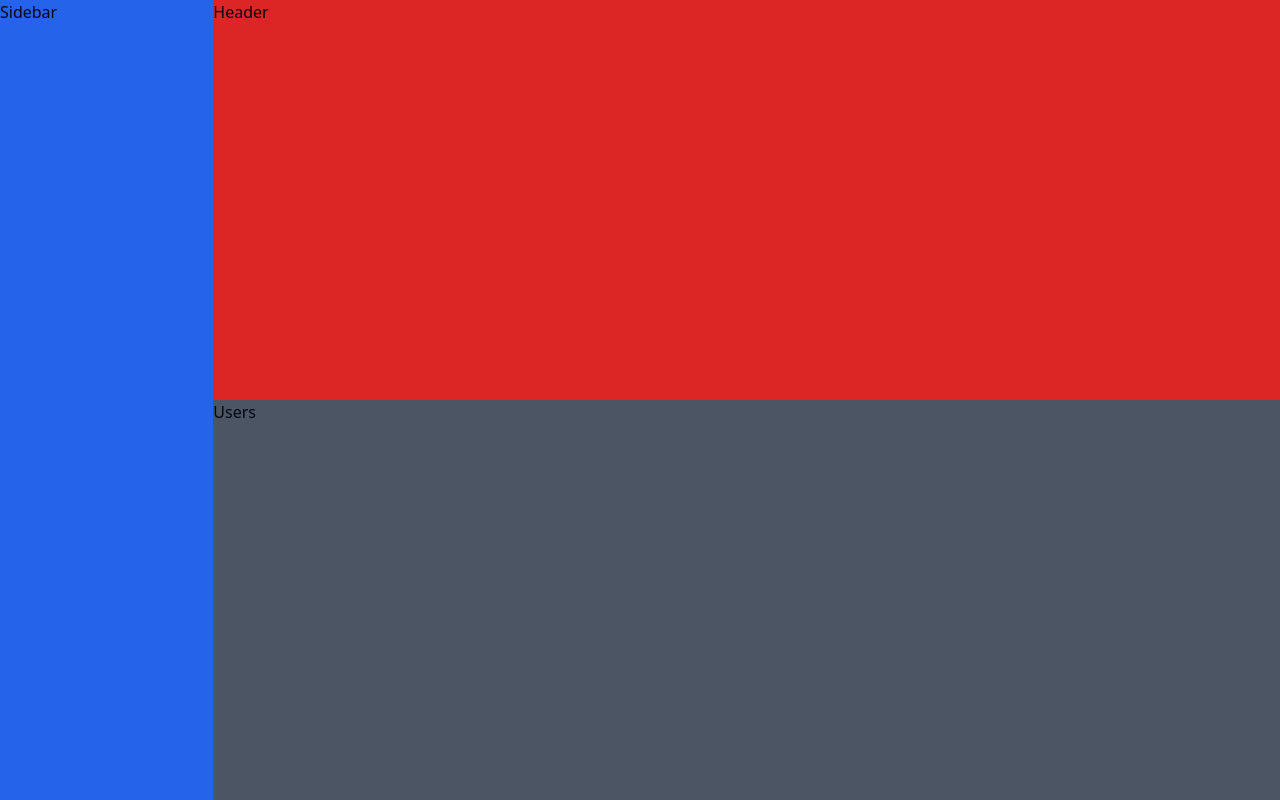
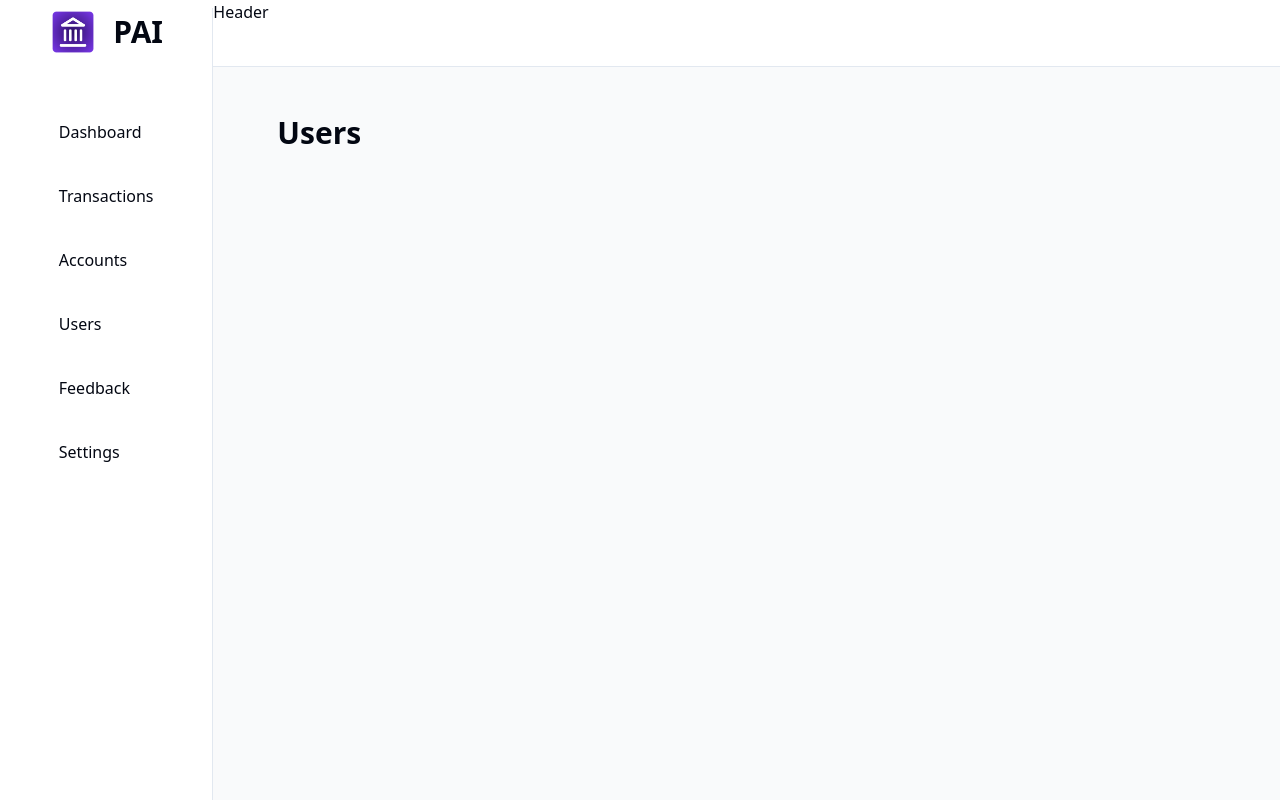
Before and after one commit to amittam104/Pai, a React (Vite) app: page /users in a window 1280 px wide. Built offline with nearby package versions, Linux system fonts and the light colour scheme.

Commit message:
chore: build app layout, add app nav on sidebar

```diff
--- a/src/pages/Accounts.jsx
+++ b/src/pages/Accounts.jsx
@@ -1,5 +1,5 @@
 function Accounts() {
-  return <div>Accounts</div>;
+  return <div className="text-3xl font-bold">Accounts</div>;
 }
 
 export default Accounts;
--- a/src/pages/Dashboard.jsx
+++ b/src/pages/Dashboard.jsx
@@ -1,5 +1,5 @@
 function Dashboard() {
-  return <div>Dashboard</div>;
+  return <div className="text-3xl font-bold">Dashboard</div>;
 }
 
 export default Dashboard;
--- a/src/pages/Feedback.jsx
+++ b/src/pages/Feedback.jsx
@@ -1,5 +1,5 @@
 function Feedback() {
-  return <div>Feedback</div>;
+  return <div className="text-3xl font-bold">Feedback</div>;
 }
 
 export default Feedback;
--- a/src/pages/Settings.jsx
+++ b/src/pages/Settings.jsx
@@ -1,5 +1,5 @@
 function Settings() {
-  return <div>Settings</div>;
+  return <div className="text-3xl font-bold">Settings</div>;
 }
 
 export default Settings;
--- a/src/pages/Transactions.jsx
+++ b/src/pages/Transactions.jsx
@@ -1,5 +1,5 @@
 function Transactions() {
-  return <div>Transactions</div>;
+  return <div className="text-3xl font-bold">Transactions</div>;
 }
 
 export default Transactions;
--- a/src/pages/Users.jsx
+++ b/src/pages/Users.jsx
@@ -1,5 +1,5 @@
 function Users() {
-  return <div>Users</div>;
+  return <div className="text-3xl font-bold">Users</div>;
 }
 
 export default Users;
--- a/src/ui/AppLayout.jsx
+++ b/src/ui/AppLayout.jsx
@@ -4,10 +4,10 @@ import Sidebar from "./Sidebar";
 
 function AppLayout() {
   return (
-    <div className="grid grid-rows-2 grid-cols-6 h-screen">
+    <div className="grid grid-rows-12 grid-cols-6 h-screen">
       <Sidebar />
       <Header />
-      <main className="bg-gray-600 col-span-5">
+      <main className="bg-gray-50 col-span-5 row-span-11 py-12 px-16">
         <Outlet />
       </main>
     </div>
--- /dev/null
+++ b/src/ui/AppNav.jsx
@@ -0,0 +1,30 @@
+import { Link } from "react-router-dom";
+
+function AppNav() {
+  return (
+    <nav>
+      <ul className="flex flex-col gap-10">
+        <li>
+          <Link to="/dashboard">Dashboard</Link>
+        </li>
+        <li>
+          <Link to="/transactions">Transactions</Link>
+        </li>
+        <li>
+          <Link to="/accounts">Accounts</Link>
+        </li>
+        <li>
+          <Link to="/users">Users</Link>
+        </li>
+        <li>
+          <Link to="/feedback">Feedback</Link>
+        </li>
+        <li>
+          <Link to="/settings">Settings</Link>
+        </li>
+      </ul>
+    </nav>
+  );
+}
+
+export default AppNav;
--- a/src/ui/Header.jsx
+++ b/src/ui/Header.jsx
@@ -1,5 +1,9 @@
 function Header() {
-  return <header className="bg-red-600 col-span-5">Header</header>;
+  return (
+    <header className="bg-white border-b border-slate-200 row-span-1 col-span-5">
+      Header
+    </header>
+  );
 }
 
 export default Header;
--- a/src/ui/Sidebar.jsx
+++ b/src/ui/Sidebar.jsx
@@ -1,5 +1,15 @@
+import AppNav from "./AppNav";
+
 function Sidebar() {
-  return <aside className="bg-blue-600 row-span-2 col-span-1 ">Sidebar</aside>;
+  return (
+    <aside className="bg-white border-r border-r-slate-200 row-span-full col-span-1 flex flex-col items-center px-8 mt-2">
+      <div className="flex items-center gap-4 mb-16">
+        <img src="/PaiPNGLogo.png" className="w-12" alt="Pai Logo" />
+        <p className="text-3xl font-bold">PAI</p>
+      </div>
+      <AppNav />
+    </aside>
+  );
 }
 
 export default Sidebar;
```
Also changed, not shown: public/PaiPNGLogo.png (added), public/PaiSVGLogo.svg (added).
